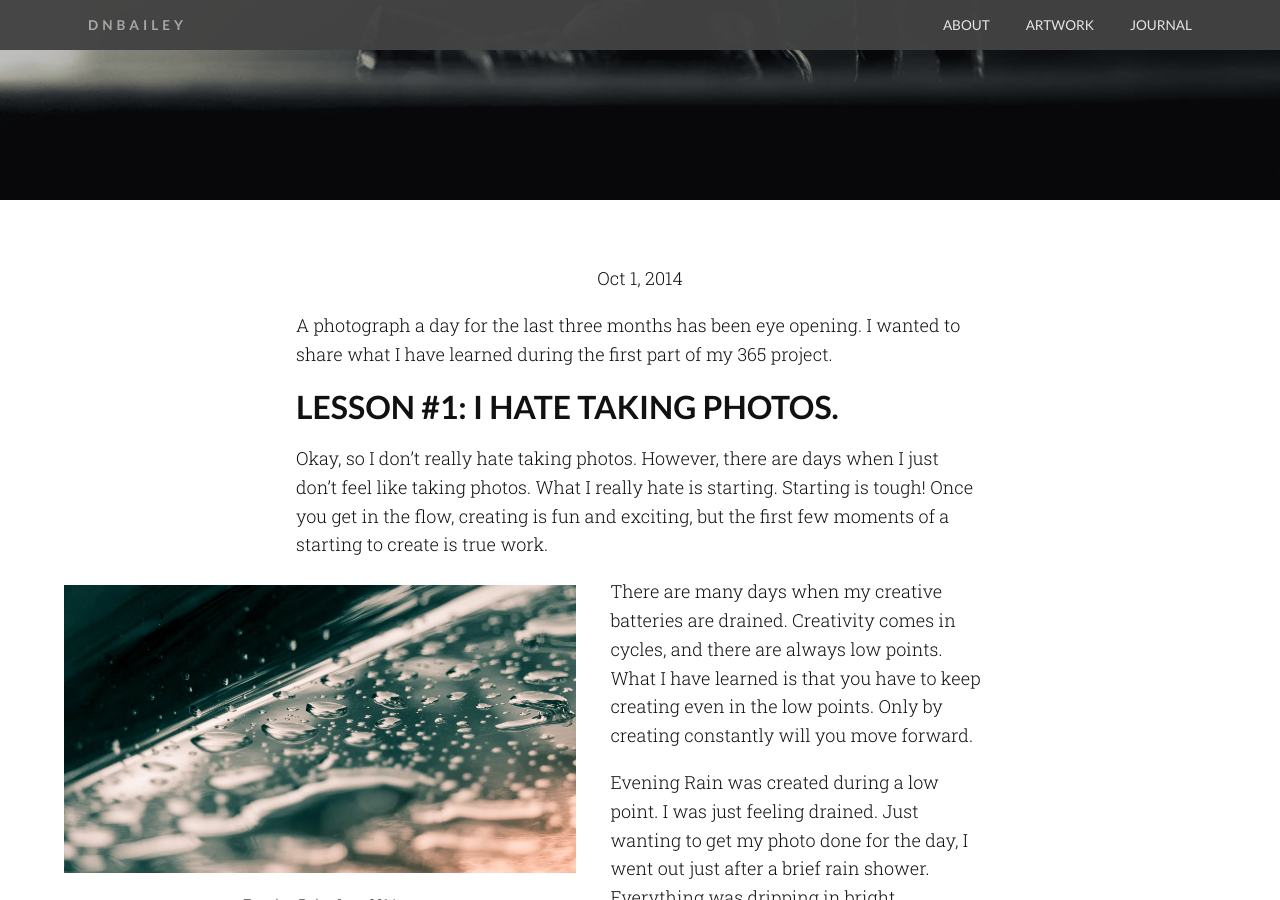
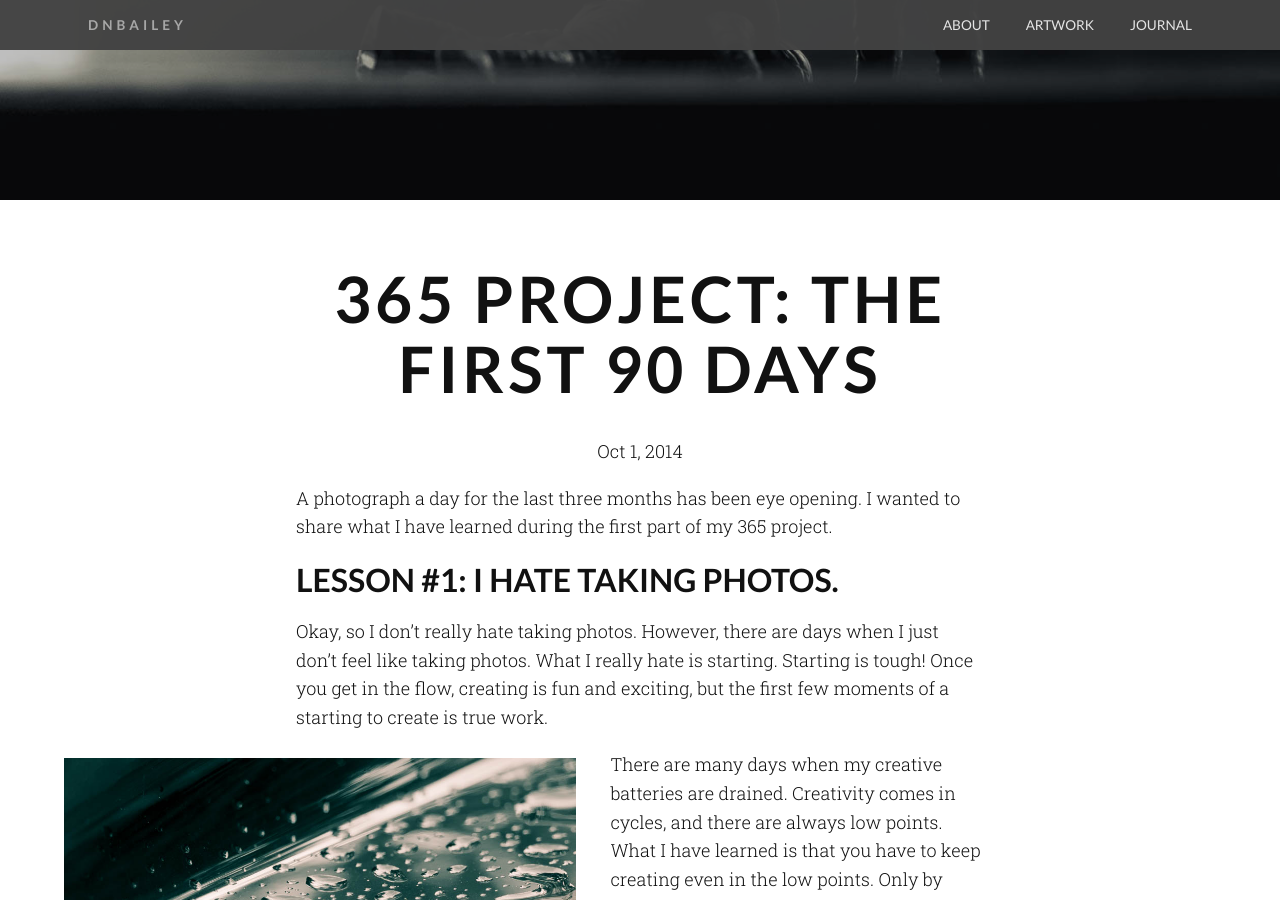
Before and after one commit to dnbailey/dnbailey.github.io.bak, a Jekyll site: the page built from _posts/2014-09-31-365-project-the-first-90-days.md, in a window 1280 px wide and 900 px high, scrolled down 340 px. Built offline with Jekyll 4.4.1, drawn with Linux system fonts in a browser that asks for light colours; nearby versions of some CDN libraries.

Commit message:
Add title back to 365 Project post

```diff
--- a/_posts/2014-09-31-365-project-the-first-90-days.md
+++ b/_posts/2014-09-31-365-project-the-first-90-days.md
@@ -1,6 +1,6 @@
 ---
 layout: post
-title: ""
+title: "365 Project: The First 90 Days"
 banner: "/images/posts/2014-09-31-365-project-the-first-90-days/1.jpg"
 published: true
 ---
```
